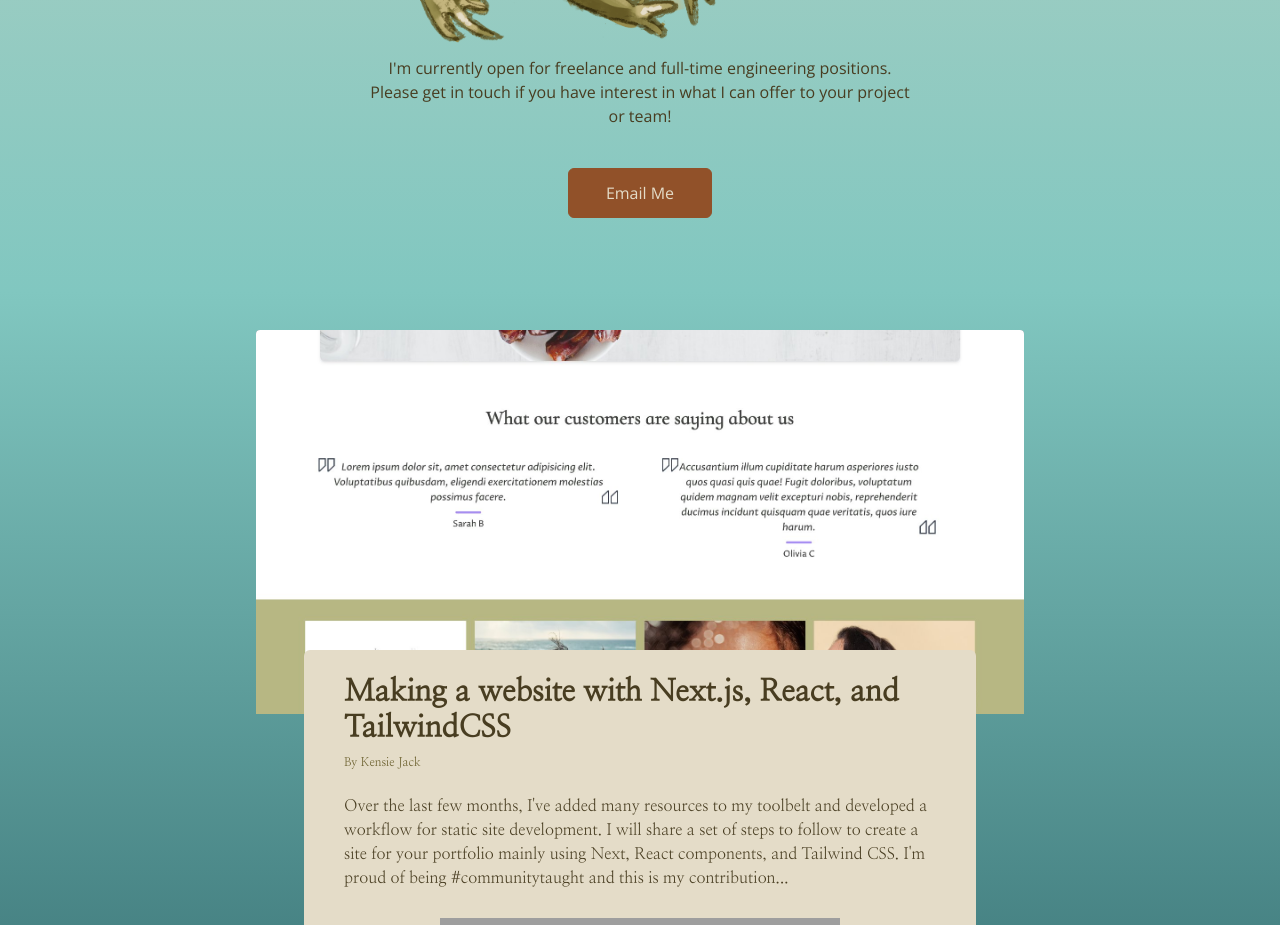
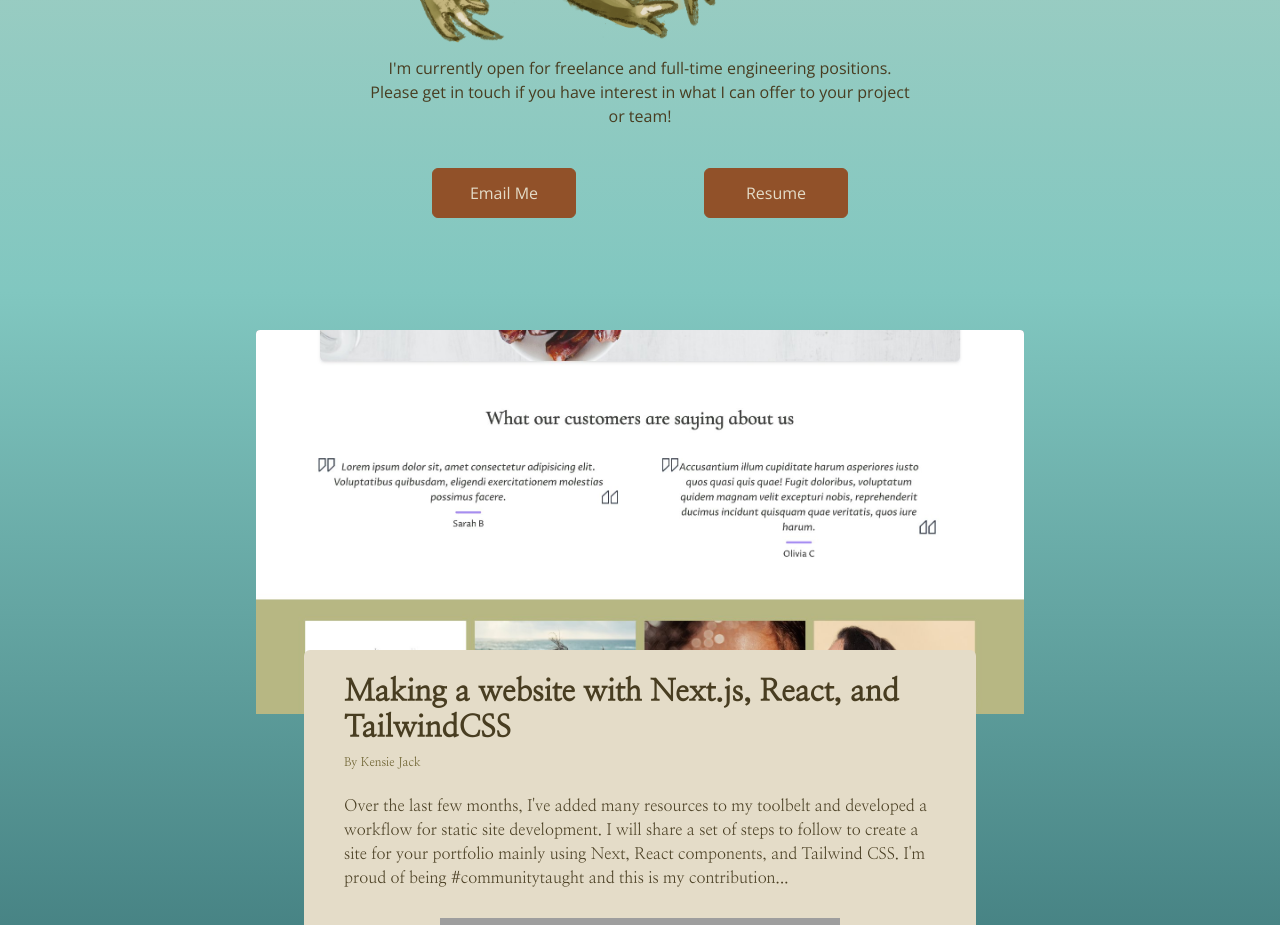
Before and after one commit to kensiecodes/new-portfolio, a Next.js app: page / in a window 1280 px wide. Shown: the part 1440-2365 px from the top of the page. Built offline with nearby package versions, Linux system fonts and the light colour scheme; grey boxes are pictures that could not be loaded.

Commit message:
add resume

```diff
--- a/pages/components/Contact.js
+++ b/pages/components/Contact.js
@@ -32,10 +32,17 @@ export default function Contact() {
             positions. Please get in touch if you have interest in what I can
             offer to your project or team!
           </p>
-          <div className="w-36 text-center mt-10 font-sans border  hover:text-cinnamon hover:bg-sugar transition  ease-in-out duration-200 px-8 py-3 text-sugar border-cinnamon bg-cinnamon m-auto rounded-md">
-            <form className="" action="https://mailto:kensiejack1@gmail.com">
-              <input type="submit" value="Email Me" />
-            </form>
+          <div className="flex justify-center items-center w-1/2 m-auto ">
+            <div className="m-1 w-36 text-center mt-10 font-sans border  hover:text-cinnamon hover:bg-sugar transition  ease-in-out duration-200 px-8 py-3 text-sugar border-cinnamon bg-cinnamon m-auto rounded-md">
+              <form className="" action="https://mailto:kensiejack1@gmail.com">
+                <input type="submit" value="Email Me" />
+              </form>
+            </div>
+            <div className="m-1 w-36 text-center mt-10 font-sans border  hover:text-cinnamon hover:bg-sugar transition  ease-in-out duration-200 px-8 py-3 text-sugar border-cinnamon bg-cinnamon m-auto rounded-md">
+              <a href="/Mackensie-Jack-Resume-portfolio.docx.pdf" download>
+                <input type="submit" value="Resume" />
+              </a>
+            </div>
           </div>
         </div>
 
```
Also changed, not shown: 1 other file (tests, documents, lock files or other folders).
